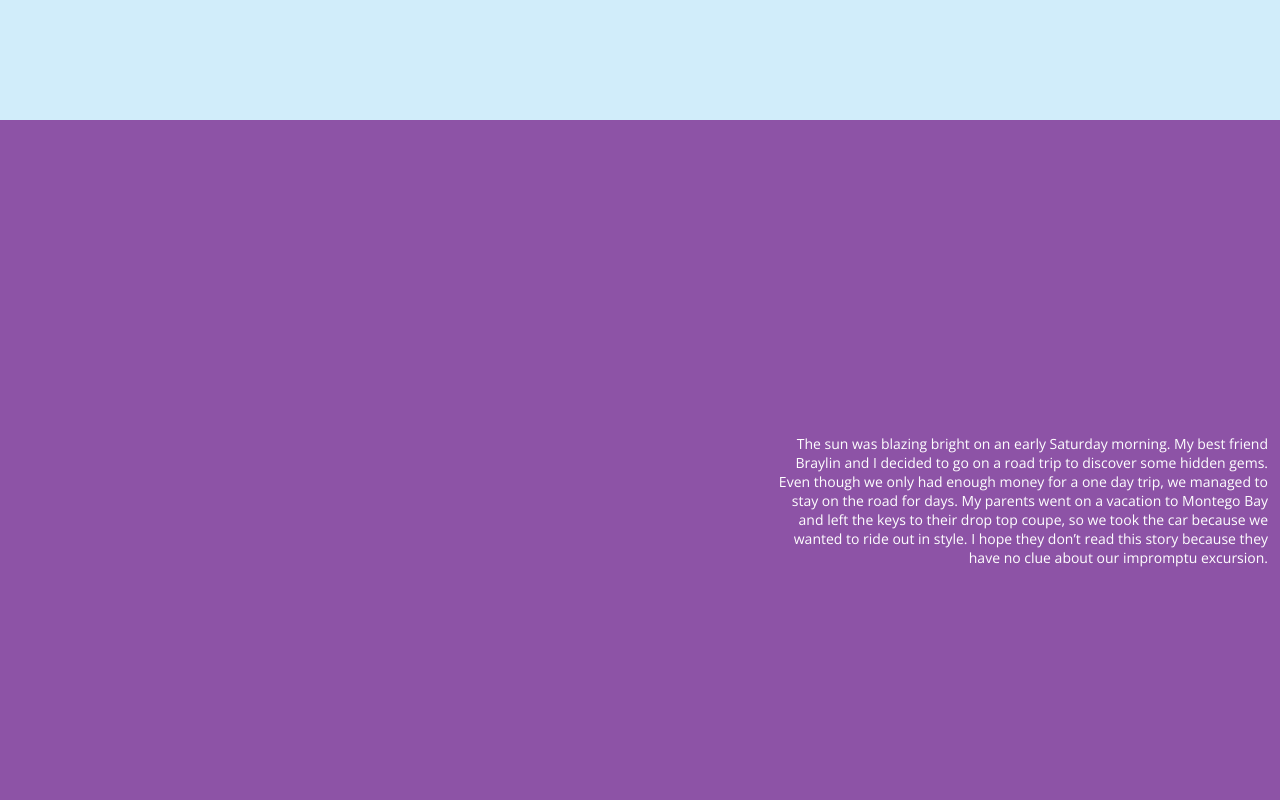
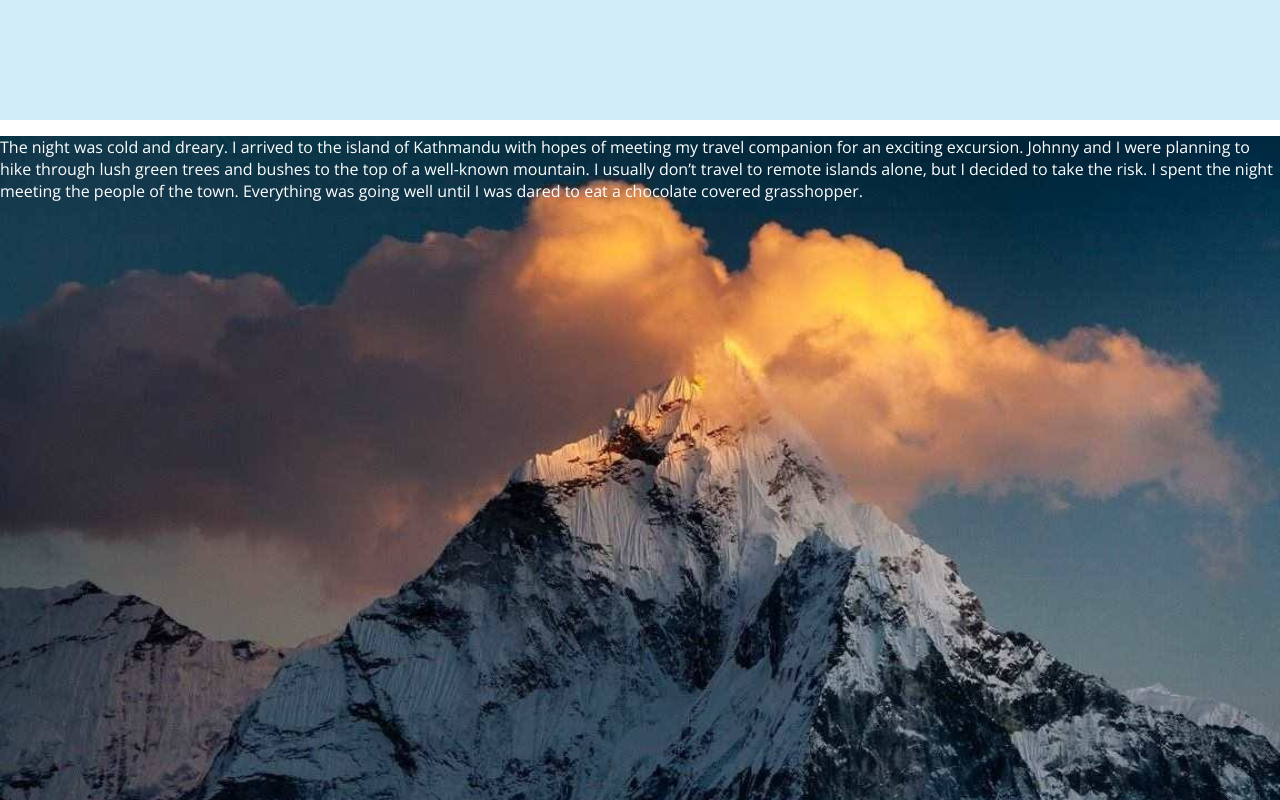
Before and after one commit to ryane1/GC-Final-Project, an Angular app: page / in a window 1280 px wide. Shown: the part 680-1480 px from the top of the page. Built offline with nearby package versions, Linux system fonts and the light colour scheme; a web font is replaced by a local one.

Commit message:
started working on scroll effects

```diff
--- a/src/app/story/anger-disgust/anger-disgust.component.css
+++ b/src/app/story/anger-disgust/anger-disgust.component.css
@@ -1,6 +1,25 @@
+.nepal {
+  margin: 0;
+  padding: 0;
+  height: 1000vh;
+  width: 100vw;
+  background-image: url(../../../assets/images/nepal.jpg);
+  background-attachment: fixed;
+  background-size: cover;
+}
+
+.anger1, .anger2, .anger3, .anger4, .anger5 {
+  height: 200vh;
+  /* width: 80vw; */
+}
+
+
 p {
   font-size: 16px;
+  color: white;
 }
+
+/*
 .anger1 {
   background-color: #fe1100;
   height: 100vh;
@@ -52,8 +71,9 @@ p {
   padding: 20px;
   padding-top: 38px;
   color: white;
-}
-@media only screen and (min-width: 768px) {
+} */
+
+/* @media only screen and (min-width: 768px) {
   div > p {
     font-size: 14px;
   }
@@ -70,4 +90,4 @@ p {
   .anger4 > div {
     top: 24%;
   }
-}
+} */
--- a/src/app/story/anger-disgust/anger-disgust.component.html
+++ b/src/app/story/anger-disgust/anger-disgust.component.html
@@ -1,3 +1,4 @@
+<div class="nepal">
 <section class="anger1">
     <div>
         <p>The night was cold and dreary. I arrived to the island of Kathmandu with hopes of meeting my travel companion for an exciting excursion. Johnny and I were planning to hike through lush green trees and bushes to the top of a well-known mountain. I usually don’t travel to remote islands alone, but I decided to take the risk. I spent the night meeting the people of the town. Everything was going well until I was dared to eat a chocolate covered grasshopper. </p>
@@ -29,3 +30,4 @@
             </p>
       </div>
 </section>
+</div>
--- a/src/app/story/joy-suprise/joy-suprise.component.html
+++ b/src/app/story/joy-suprise/joy-suprise.component.html
@@ -1,4 +1,4 @@
-
+<!--
  <section  class="part1">
    <div>
       <p>The sun was blazing bright on an early Saturday morning. My best friend Braylin and I decided to go on a road trip to discover some hidden gems. Even though we only had enough money for a one day trip, we managed to stay on the road for days. My parents went on a vacation to Montego Bay and left the keys to their drop top coupe, so we took the car because we wanted to ride out in style. I hope they don’t read this story because they have no clue about our impromptu excursion. </p>
@@ -27,4 +27,4 @@
     <div>
       <p>All of a sudden, I heard a phone ring and when I realized it was my mom, I immediately threw my phone at Braylin and told her to tell my mom that I was in the bathroom. I was worried that she would hear the lie in my voice and prove my theory of all moms having telepathic senses to be true. Braylin tossed the phone back my way and she was instantly demoted from being my best friend to just a girl on a road trip with me. I accidentally answered the phone and my mom demanded that I come down for breakfast and take Daisy outside. At that very moment, I realized it was all a dream!</p>
     </div>
-  </section>
+  </section> -->
--- a/src/app/story/story.component.ts
+++ b/src/app/story/story.component.ts
@@ -7,7 +7,7 @@ import { ApiService } from "../api.service";
   styleUrls: ["./story.component.css"]
 })
 export class StoryComponent implements OnInit {
-  showAngerDisgust: boolean = false;
+  showAngerDisgust: boolean = true;
   showSadnessFear: boolean = false;
   showJoySurprise: boolean = true;
 
```
Also changed, not shown: src/assets/images/nepal.jpg (added).
